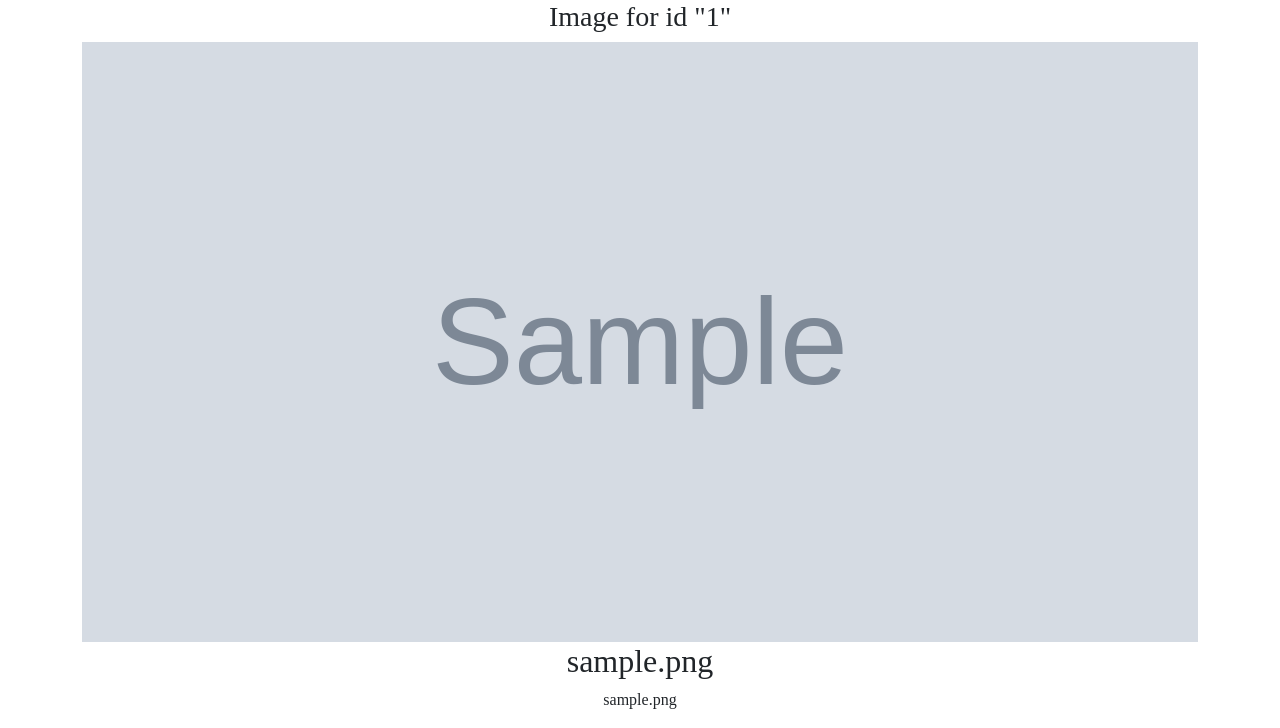
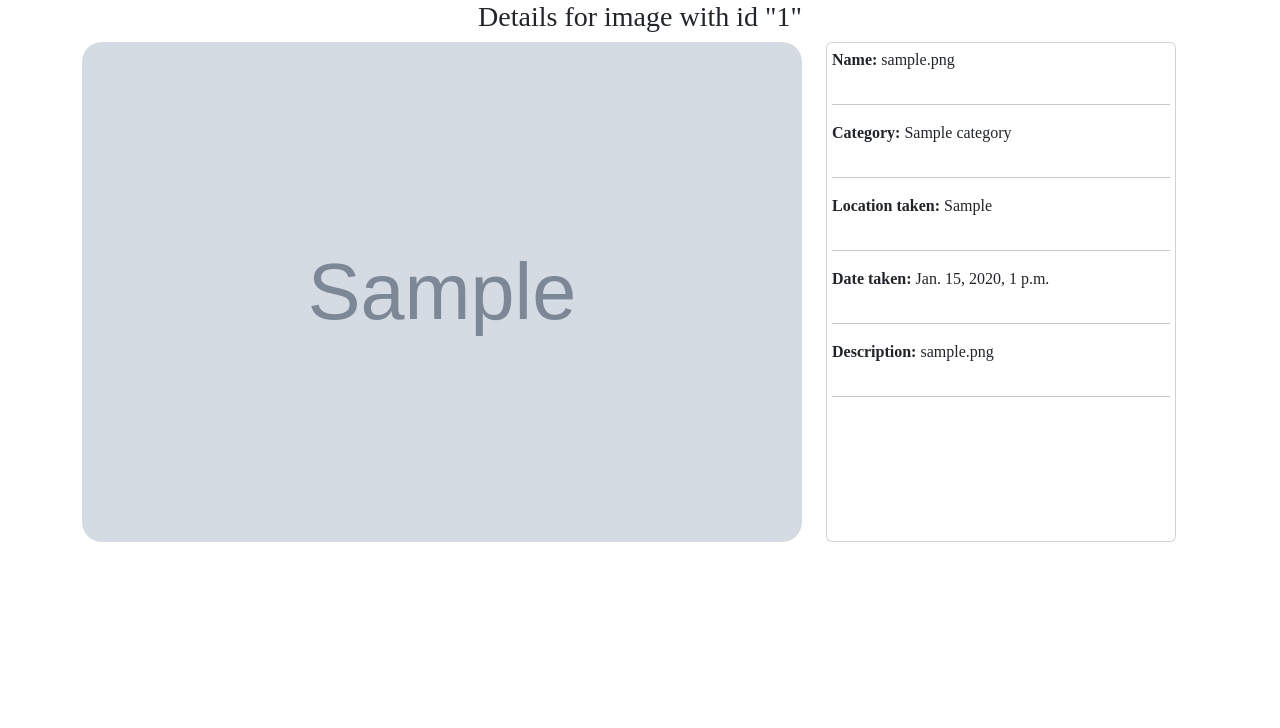
Before and after one commit to WaruiAlfred/aldis-gallery, a Django app: page /search_id/1 in a window 1280 px wide. Shown: the part 126-854 px from the top of the page. After the commit the page ends 668 px from the top, so only its background shows below. Run offline with Django 3.2, Linux system fonts and the light colour scheme; tables that the repository leaves empty hold one stand-in row (values such as "Sample post"); grey boxes marked "Sample" are stand-in pictures; some libraries are stand-ins or nearby versions; some web fonts are replaced.

Commit message:
modified image details display

```diff
--- a/photos/templates/picture.html
+++ b/photos/templates/picture.html
@@ -4,15 +4,31 @@
   <div class="container">
 
     <!--Displaying image searched by id-->
-    <div class="row">
+    <div class="row mb-5">
       {% if id_image %}
-        <h3 class="text-center">Image for id "{{message}}"</h2>
+        <h3 class="text-center">Details for image with id "{{message}}"</h2>
         {%for image in id_image%}
-          {% if image.image %}
-            <img src="{{image.image.url}}" class="img-responsive" alt="Image" style="height:600px;width:100%;">
-          {% endif %}
-          <h2 class="text-center">{{image.image_name}}</h2>
-          <p class="text-center">{{image.image_description}}</p>
+          <div class="row">
+            <div class="col-md-8">
+              {% if image.image %}
+                <img src="{{image.image.url}}" class="img-responsive" alt="Image" style="height:500px;width:100%;border-radius:20px;">
+              {% endif %}
+            </div>
+            <div class="col-md-4">
+              <div class="card image-details">
+                <p><b>Name:</b> {{image.image_name}}</p>
+                <hr>
+                <p><b>Category:</b> {{image.category.category_name}}</p>
+                <hr>
+                <p><b>Location taken:</b> {{image.location_taken.location}}</p>
+                <hr>
+                <p><b>Date taken:</b> {{image.location_taken.date}}</p>
+                <hr>
+                <p><b>Description:</b> {{image.image_description}}</p>
+                <hr>
+              </div>
+            </div>
+          </div>
         {%endfor%}
       {% else %}
         <h3 class="text-center"><i>{{message}}</i></h3>
```
